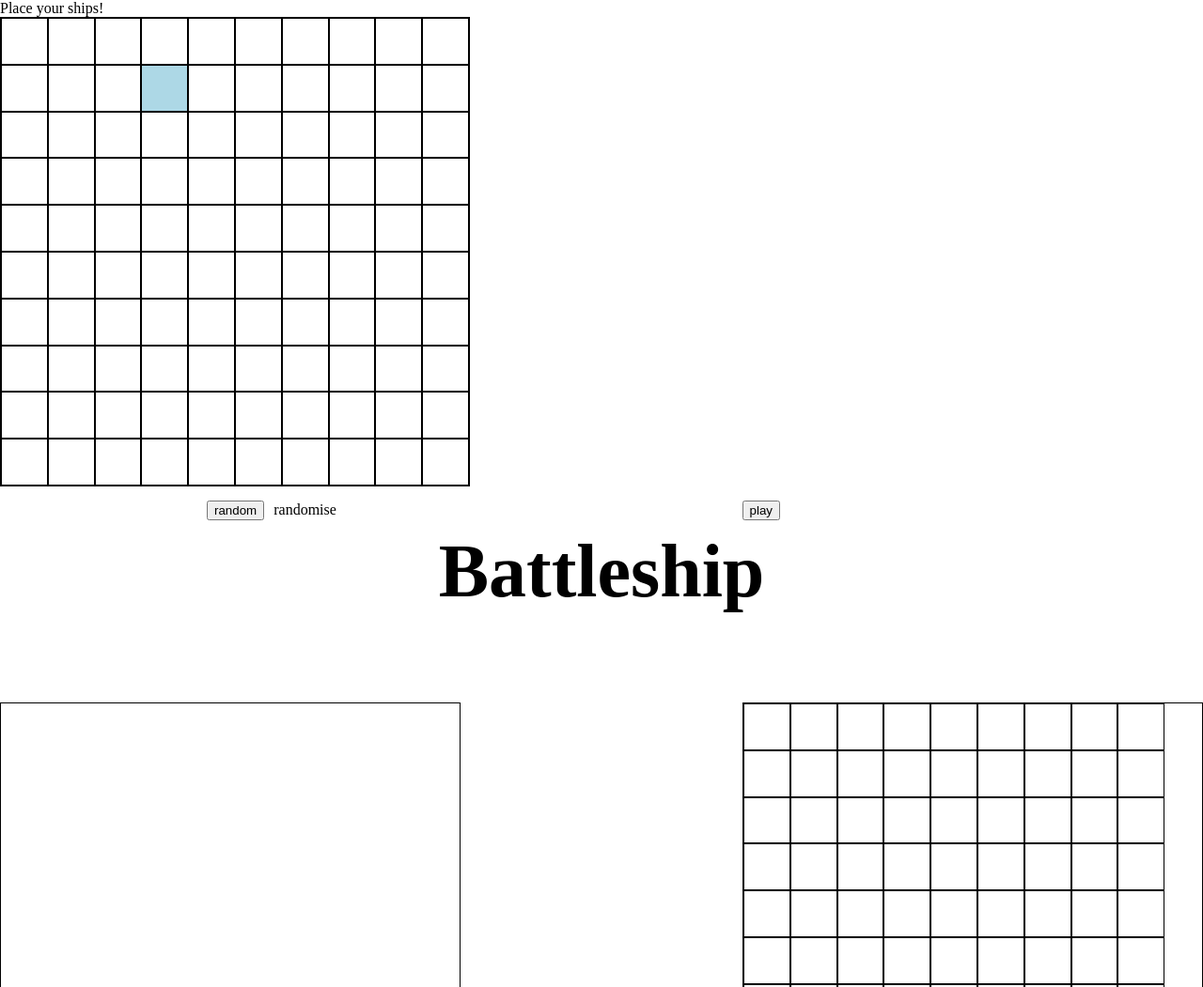
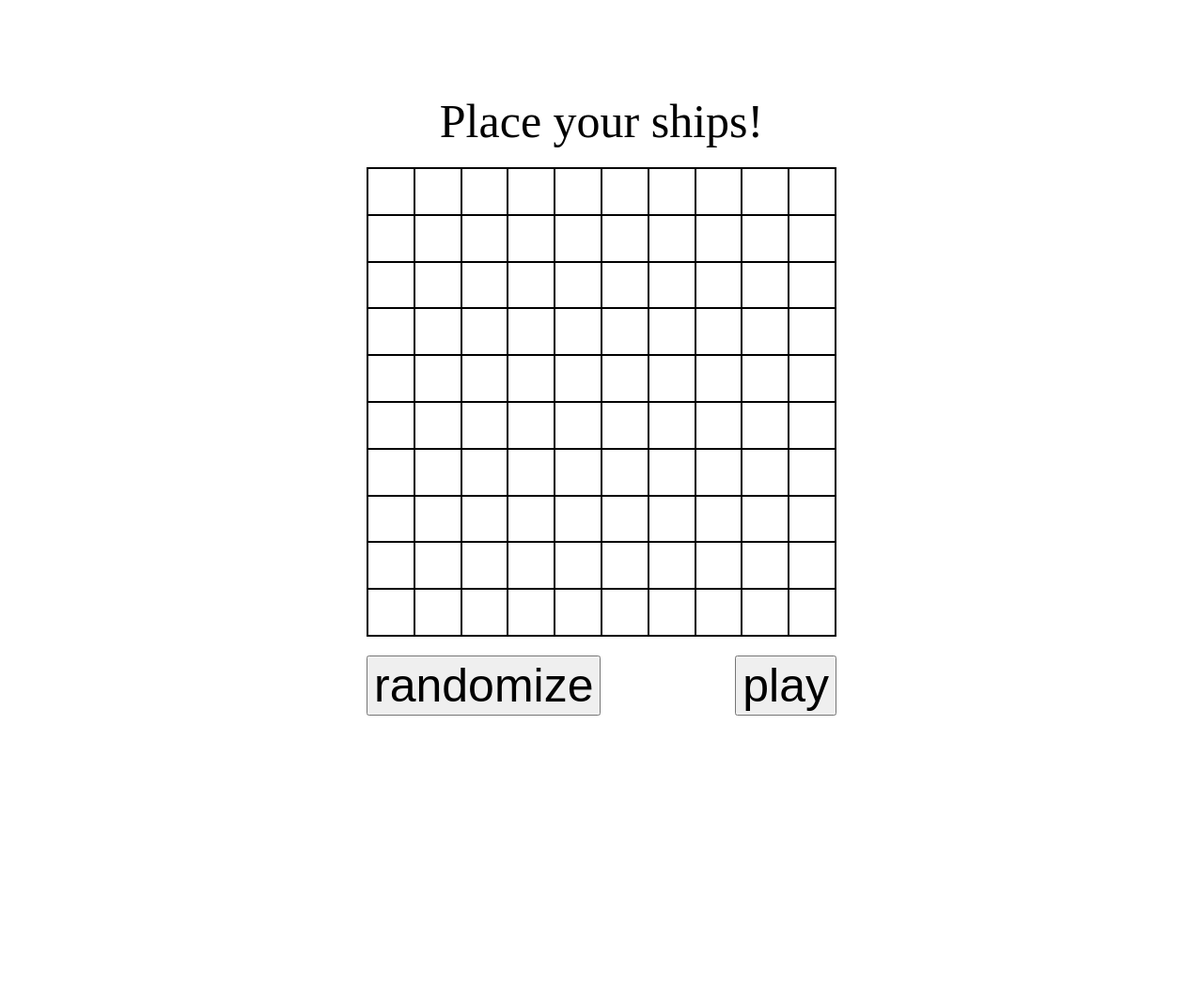
Before and after one commit to kyleetaan/battle-ship, a website built with webpack: page src/template.html in a window 1280 px wide. Shown: the top 1051 px of the page at 94% size. After the commit the page ends 862 px from the top, so only its background shows below. Built offline with nearby package versions, Linux system fonts and the light colour scheme.

Commit message:
start setup created

```diff
--- a/src/index.js
+++ b/src/index.js
@@ -1,3 +1,4 @@
-import gameController from "./modules/game-controller";
+import setup from "./modules/setupShip";
+import gameController from "./modules/game-controller"
 
-gameController()
+gameController();
--- a/src/modules/game-controller.js
+++ b/src/modules/game-controller.js
@@ -2,8 +2,10 @@ import {fillBoard} from "./dom";
 import GameBoard from "../factories/gameboard";
 import Ship from "../factories/ship";
 import Player from "../factories/player";
+import setup from "./setupShip";
 
-function gameController() {
+function gameController() {  // main loop and game logics here
+    const shipCoords = setup();
     const player = new Player();
     const comp = new Player();
     const tableHuman = document.getElementById('table-human');
@@ -19,3 +21,5 @@ function gameController() {
 }
 
 export default gameController
+
+// main loop and game logics here
--- /dev/null
+++ b/src/modules/setupShip.js
@@ -0,0 +1,23 @@
+import GameBoard from "../factories/gameboard";
+import { fillBoard } from "./dom";
+
+function setup() {
+    const setupTable = document.getElementById('setup');
+    const table = new GameBoard();
+
+    fillBoard(table.board, setupTable);
+}
+
+function shipJumble() {
+
+}
+
+function ifShipPositionValid() {
+
+}
+
+function fillTableWithShip() {
+
+}
+
+export default setup
--- a/src/template.html
+++ b/src/template.html
@@ -11,21 +11,22 @@
 <body>
     <div id="modal">
         <div>Place your ships!</div>
-        <div id="table-human"></div>
+        <div id="setup"></div>
         <div id="buttons-to-click">
-            <button id="random">random</button>
-            <p>randomise</p>
+            <button id="randomize">randomize</button>
             <button id="play">play</button>
         </div>
     </div>
-    <div id="header">Battleship</div>
-    <div id="main">
+    <div id="game">
+        <div id="header">Battleship</div>
+        <div id="main">
         <div id="table-holder">
             <div id="table-human"></div>
             <div id="table-comp"></div>
         </div>
+        </div>
+    <div id="footer">2022 @kyleetaan ~theodinproject~</div>
+    </div>
 
-    </div>
-    <div id="footer">2022 @kyleetaan ~theodinproject~</div>
 </body>
 </html>
```
Also changed, not shown: dist/style.css.
